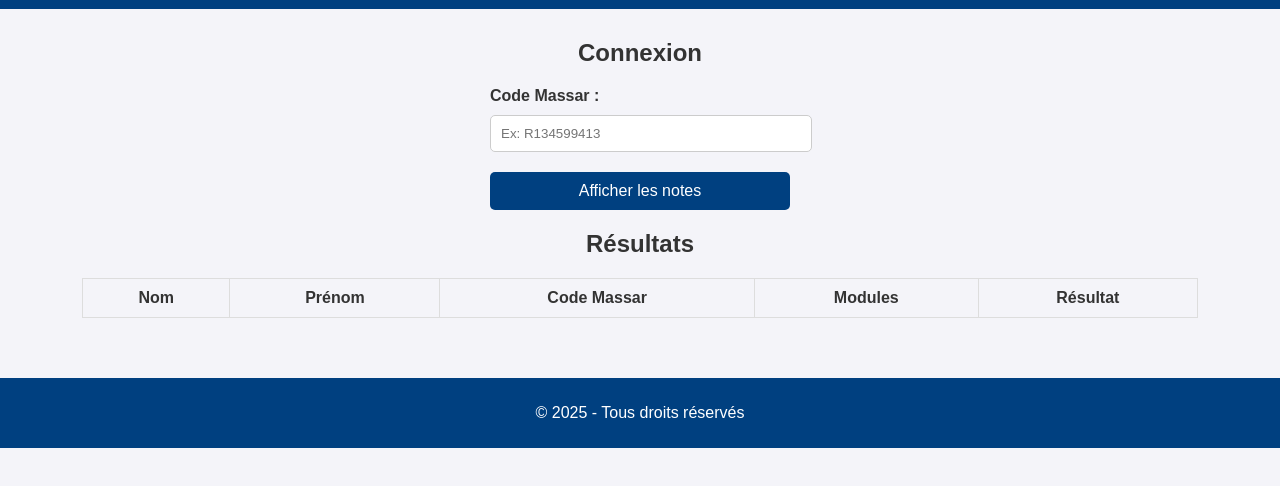
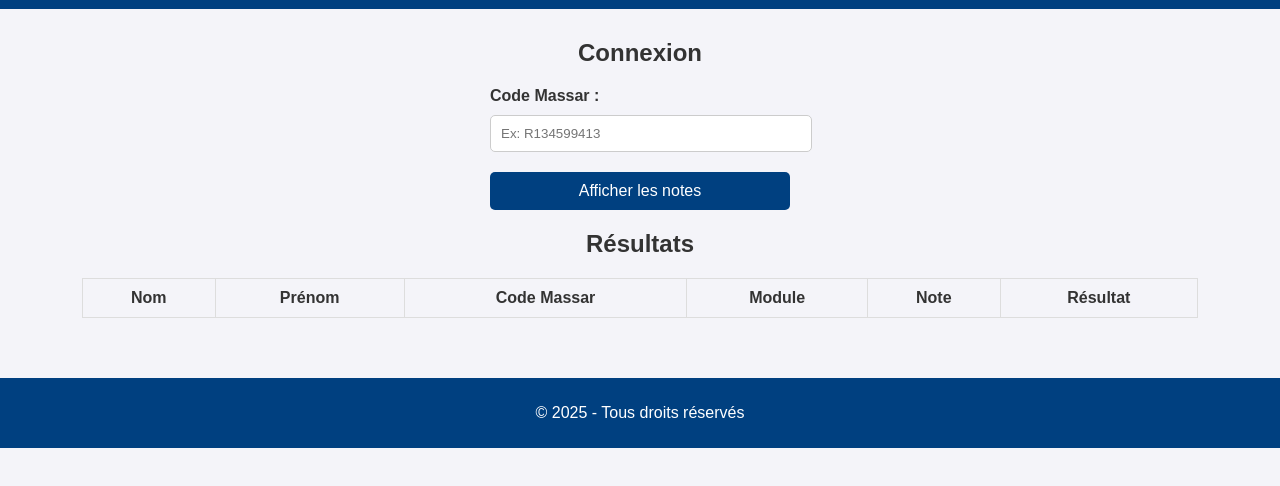
Before and after one commit to eservice-scolarite/notes, a plain HTML site: page index.html in a window 1280 px wide. Shown: the part 116-602 px from the top of the page. Drawn offline with Linux system fonts and the light colour scheme.

Commit message:
Update index 33.html

```diff
--- a/index.html
+++ b/index.html
@@ -32,7 +32,8 @@
                         <th>Nom</th>
                         <th>Prénom</th>
                         <th>Code Massar</th>
-                        <th>Modules</th>
+                        <th>Module</th>
+                        <th>Note</th>
                         <th>Résultat</th>
                     </tr>
                 </thead>
```
